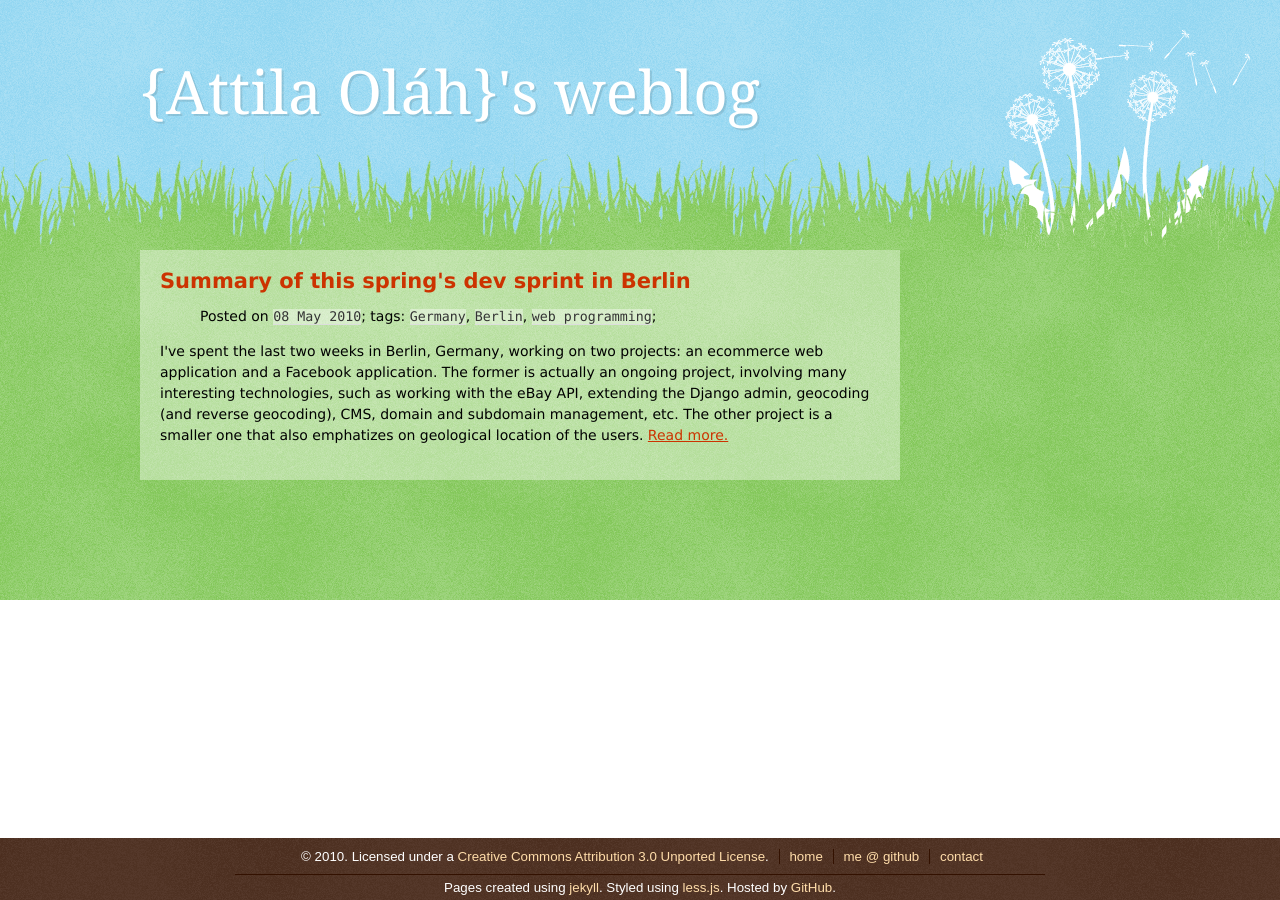
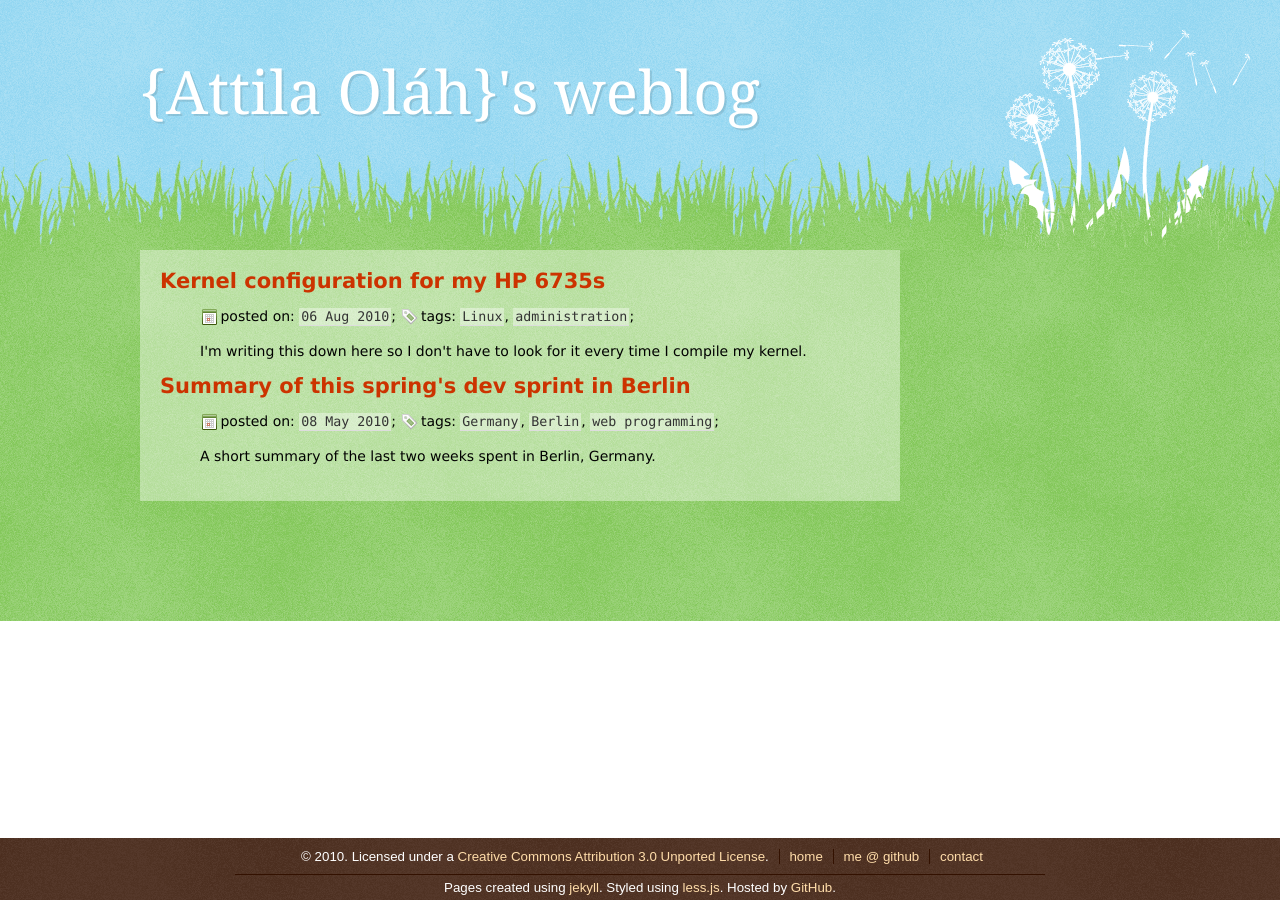
Before and after one commit to attilaolah/attilaolah.github.io, a Jekyll site: the page built from index.html, in a window 1280 px wide. Built offline with Jekyll 4.4.1, drawn with Linux system fonts in a browser that asks for light colours.

Commit message:
added some icons and a new post: kernel configuration

```diff
--- a/_layouts/post.html
+++ b/_layouts/post.html
@@ -4,7 +4,7 @@ layout: base
 
 <h1><a href="{{ page.url }}">{{ page.title }}</a></h1>
 <blockquote>
-  Posted on <tt>{{ page.date | date_to_string }}</tt>; tags: {% for tag in page.tags %}<tt>{{ tag }}</tt>{% if forloop.last %};{% else %}, {% endif %}{% endfor %}
+  <span class="date"></span> posted on: <tt>{{ page.date | date_to_string }}</tt>; <span class="tags"></span> tags: {% for tag in page.tags %}<tt>{{ tag }}</tt>{% if forloop.last %};{% else %}, {% endif %}{% endfor %}
 </blockquote>
 
 {{ content }}
--- a/_posts/2010-05-08-berlin-dev-sprint-summary.markdown
+++ b/_posts/2010-05-08-berlin-dev-sprint-summary.markdown
@@ -5,13 +5,7 @@ tags:
  - Germany
  - Berlin
  - web programming
-summary: "I've spent the last two weeks in Berlin, Germany, working on two
-projects: an ecommerce web application and a Facebook application. The former
-is actually an ongoing project, involving many interesting technologies, such
-as working with the eBay API, extending the Django admin, geocoding (and
-reverse geocoding), CMS, domain and subdomain management, etc. The other
-project is a smaller one that also emphatizes on geological location of the
-users."
+summary: A short summary of the last two weeks spent in Berlin, Germany.
 ---
 
 Summary
--- /dev/null
+++ b/_posts/2010-08-06-kernel-configuration-for-my-hp-6735s.markdown
@@ -0,0 +1,51 @@
+---
+layout: post
+title: Kernel configuration for my HP 6735s
+tags:
+ - Linux
+ - administration
+summary: "I'm writing this down here so I don't have to look for it every time
+I compile my kernel."
+---
+
+Kernel Configuration
+--------------------
+
+I use ``genkernel`` to compile the kernel:
+
+    $ sudo genkernel --clean --color --install --loglevel=5 --mrproper \
+        --menuconfig all
+
+To have all of my hardware working, I change the following things (``+`` means
+enable, ``-`` menas disable):
+
+    * General setup
+      + Local version - append to kernel release: '-aiur-r1'
+    * Device Drivers
+      + Generic Thermal sysfs driver
+        + Hardware monitoring support
+      * Network device support
+        * Ethernet (10 or 100Mbit)
+          - Broadcom 440x/47xx ethernet support
+        * Wireless LAN
+          - Broadcom 43xx wireless support (mac80211 stack)
+          - Broadcom 43xx-legacy wireless support (mac80211 stack)
+      - Sonics Silicon Backplane
+      * Multimedia support
+        + Video For Linux (NEW)
+          - Enable Video For Linux API 1 (DEPRECATED) (NEW)
+          + Enable Video For Linux API 1 compatible Layer (NEW)
+          + Video capture adapters (NEW)
+          + V4L USB devices (NEW)
+            + USB Video Class (UVC)
+              + (My UVC manufacturer driver)
+      * Graphics support
+        + ATI Radeon display support
+    * File systems
+      + Ext3 journalling file system support
+      + The Extended 4 (ext4) filesystem
+      + Btrfs filesystem (EXPERIMENTAL) Unstable disk format
+        + Btrfs POSIX Access Control Lists
+      + DOS/FAT/NT Filesystems
+        + NTFS file system support
+          + NTFS write support
--- a/index.html
+++ b/index.html
@@ -7,8 +7,8 @@ title: "{Attila Ol&aacute;h}'s weblog"
   <div class="post-preview">
     <h1><a href="{{ post.url }}">{{ post.title }}</a></h1>
     <blockquote>
-      Posted on <tt>{{ post.date | date_to_string }}</tt>; tags: {% for tag in post.tags %}<tt>{{ tag }}</tt>{% if forloop.last %};{% else %}, {% endif %}{% endfor %}
+      <span class="date"></span> posted on: <tt>{{ post.date | date_to_string }}</tt>; <span class="tags"></span> tags: {% for tag in post.tags %}<tt>{{ tag }}</tt>{% if forloop.last %};{% else %}, {% endif %}{% endfor %}
     </blockquote>
-    <p class="summary">{{ post.summary }} <a href="{{ post.url }}">Read more.</a></p>
+    <blockquote class="summary">{{ post.summary }}</blockquote>
   </div>
 {% endfor %}
--- a/media/css/main.less
+++ b/media/css/main.less
@@ -24,14 +24,24 @@ a:hover, a:active {
 ul > li {
   list-style-type: square;
 }
-cite, code, tt {
+.clear {
+  clear: both;
+}
+
+/* Code blocks */
+pre, cite, code, tt {
   background: url(/media/images/bg-box.png) repeat scroll left top transparent;
   border-bottom: 1px solid #ddd;
   color: #333;
   font: 0.95em 'Consolas','Deja Vu Sans Mono','Bitstream Vera Sans Mono',monospace;
+  padding: 0.5em;
+  cite, code, tt {
+      background: transparent;
+      border-bottom: none;
+  }
 }
-.clear {
-  clear: both;
+cite, code, tt {
+  padding: 1px 2px;
 }
 
 /* Page Structure */
@@ -87,6 +97,20 @@ body {
           h2 {
             font-size: 1.25em;
           }
+            .date {
+              background: url(/media/images/icons/date.png) no-repeat scroll left top transparent;
+              display: inline-block;
+              height: 16px;
+              margin: 0 -2px -4px 2px;
+              width: 16px;
+            }
+            .tags {
+              background: url(/media/images/icons/tag.png) no-repeat scroll left top transparent;
+              display: inline-block;
+              height: 16px;
+              margin: 0 -2px -4px 2px;
+              width: 16px;
+            }
         }
       }
     }
```
Also changed, not shown: media/images/icons/date.png (added), media/images/icons/tag.png (added).
